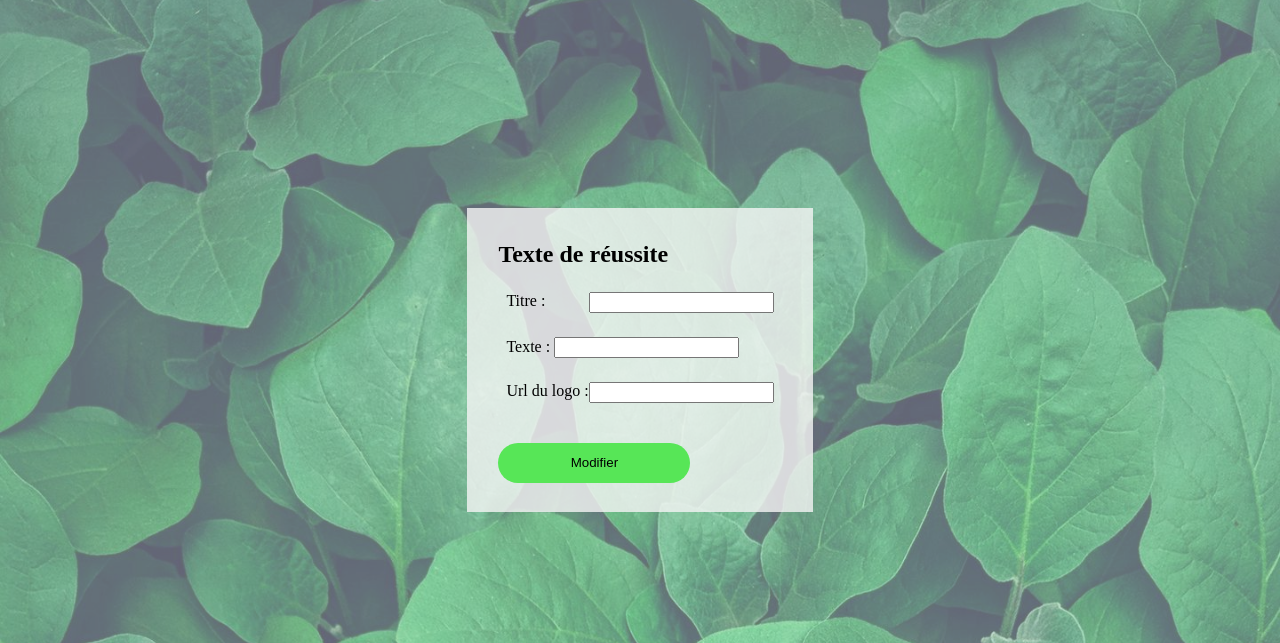
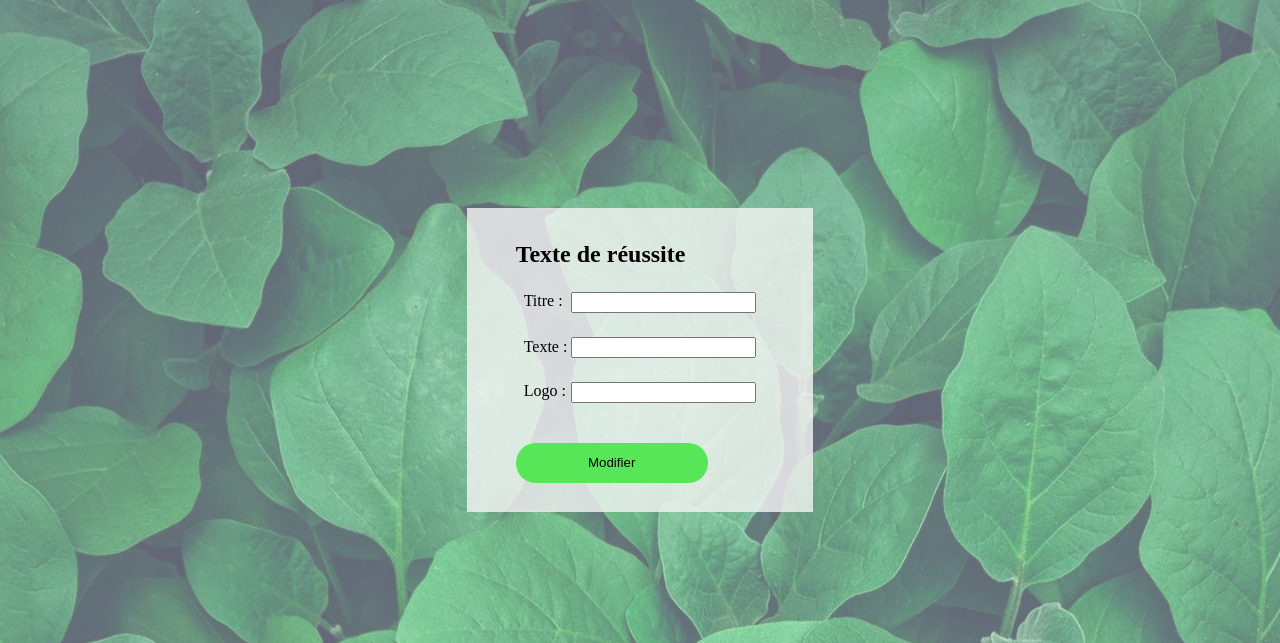
Before and after one commit to RaphaelDumas1/projet-plante, a Symfony app: template templates/Admin/Plantes/Modif/after.html.twig in a window 1280 px wide. Shown: the part 80-723 px from the top of the page. Run offline with Twig, Linux system fonts and the light colour scheme; the template is opened without the code that fills it, so the values that code supplies are empty; form fields are guessed from the names that the template uses; some libraries are stand-ins or nearby versions.

Commit message:
correction erreur

```diff
--- a/templates/Admin/Plantes/Ajouter/after.html.twig
+++ b/templates/Admin/Plantes/Ajouter/after.html.twig
@@ -26,7 +26,7 @@
                             {{ form_widget(form.texte) }}
                     </div>
                 </li>
-                    <label for="">Url du logo : </label>
+                    <label for="">Logo : </label>
                         {{ form_widget(form.logo) }}
                 <div class="d-none">
                     {{ form_widget(form.plante) }}
--- a/templates/Admin/Plantes/Ajouter/before.html.twig
+++ b/templates/Admin/Plantes/Ajouter/before.html.twig
@@ -26,7 +26,7 @@
                             {{ form_widget(form.texte) }}
                     </div>
                 </li>
-                    <label for="">Url du logo : </label>
+                    <label for="">Logo : </label>
                         {{ form_widget(form.logo) }}
                 <div class="d-none">
                     {{ form_widget(form.plante) }}
--- a/templates/Admin/Plantes/Ajouter/photo.html.twig
+++ b/templates/Admin/Plantes/Ajouter/photo.html.twig
@@ -17,7 +17,7 @@
             <h2>Photo</h2>
             <ul style="list-style-type: none">
                 <li>
-                    <label for="">Url de l'image : </label>
+                    <label for="">Image : </label>
                         {{ form_widget(form.url) }}
                 </li>
                 <div class="d-none">
--- a/templates/Admin/Plantes/Modif/after.html.twig
+++ b/templates/Admin/Plantes/Modif/after.html.twig
@@ -26,7 +26,7 @@
                     </div>
                 </li>
                 <li>
-                    <label for="">Url du logo : </label>
+                    <label for="">Logo : </label>
                         {{ form_widget(form.logo) }}
                 </li>
                 <div class="d-none">
--- a/templates/Admin/Plantes/Modif/before.html.twig
+++ b/templates/Admin/Plantes/Modif/before.html.twig
@@ -25,7 +25,7 @@
                             {{ form_widget(form.texte) }}
                     </div>
                 </li>
-                    <label for="">Url du logo : </label>
+                    <label for="">Logo : </label>
                         {{ form_widget(form.logo) }}
                 <div class="d-none">
                     {{ form_widget(form.plante) }}
--- a/templates/Admin/Plantes/Modif/photo.html.twig
+++ b/templates/Admin/Plantes/Modif/photo.html.twig
@@ -16,7 +16,7 @@
             <h2>Information de la plante</h2>
             <ul style="list-style-type: none">
                 <li>
-                    <label for="">Url photo : </label>
+                    <label for="">Image : </label>
                         {{ form_widget(form.url) }}
                 </li>
                 <div class="d-none">
```
Also changed, not shown: public/ImagePlantes/oseille.jpg (added).
